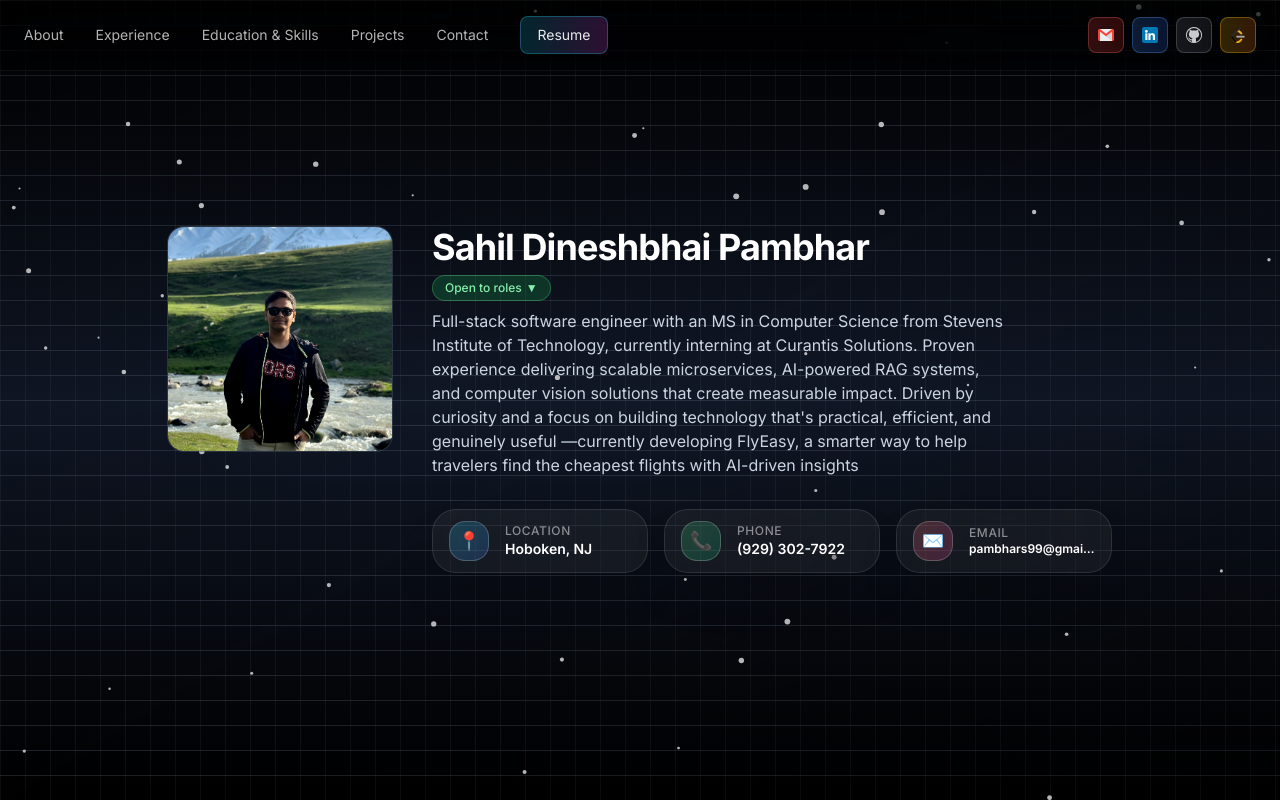
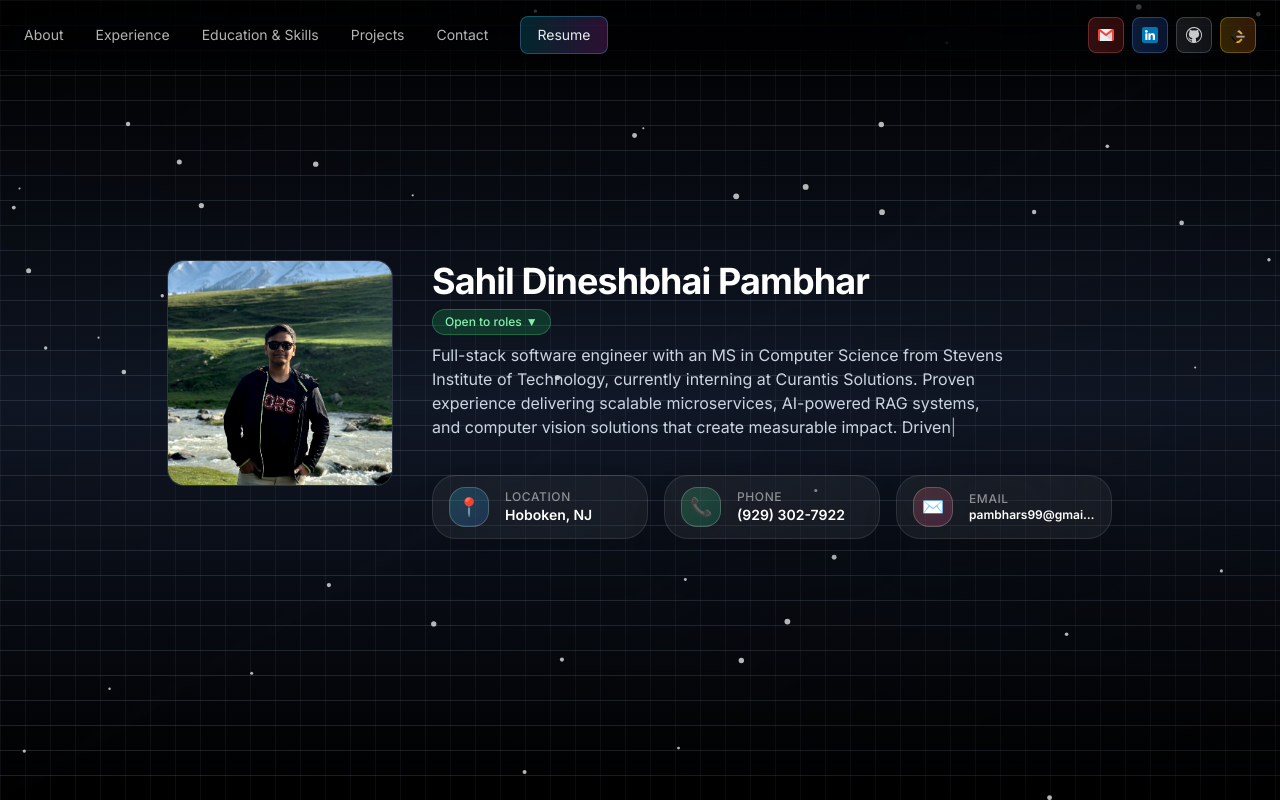
Before and after one commit to sahil7992/sahil-portfolio, a React (Create React App) app: page / in a window 1280 px wide. Built offline with nearby package versions, Linux system fonts and the light colour scheme; a web font is replaced by a local one.

Commit message:
more fix

```diff
--- a/src/App.js
+++ b/src/App.js
@@ -38,7 +38,7 @@ export default function SahilPortfolio() {
       if (typedText.length < fullText.length) {
         const timeout = setTimeout(() => {
           setTypedText(fullText.slice(0, typedText.length + 1));
-        }, 3);
+        }, 8);
         return () => clearTimeout(timeout);
       } else if (typedText.length === fullText.length) {
         setIsTyping(false);
@@ -701,7 +701,7 @@ export default function SahilPortfolio() {
           </section>
 
           {/* ===== Education & Skills ===== */}
-          <section id="education" className="md:snap-start min-h-screen flex items-center overflow-y-auto">
+          <section id="education" className="md:snap-start min-h-screen flex items-center overflow-y-auto mt-12 md:mt-0">
             <div className="w-full bg-slate-800/30 rounded-2xl p-4 md:p-6 backdrop-blur-sm ring-1 ring-slate-700/40 overflow-y-auto max-h-full">
               <h2 className="text-lg font-semibold">Education & Skills</h2>
             <div className="relative mt-4">
@@ -764,7 +764,7 @@ export default function SahilPortfolio() {
           </section>
 
           {/* ===== Projects ===== */}
-          <section id="projects" className="md:snap-start min-h-screen flex items-center overflow-y-auto">
+          <section id="projects" className="md:snap-start min-h-screen flex items-center overflow-y-auto mt-12 md:mt-0">
             <div className="w-full bg-slate-800/30 rounded-2xl p-4 md:p-6 backdrop-blur-sm ring-1 ring-slate-700/40 overflow-y-auto max-h-full">
               <h2 className="text-xl font-semibold">Projects</h2>
               <div className="space-y-8 md:space-y-8 mt-4">
```
